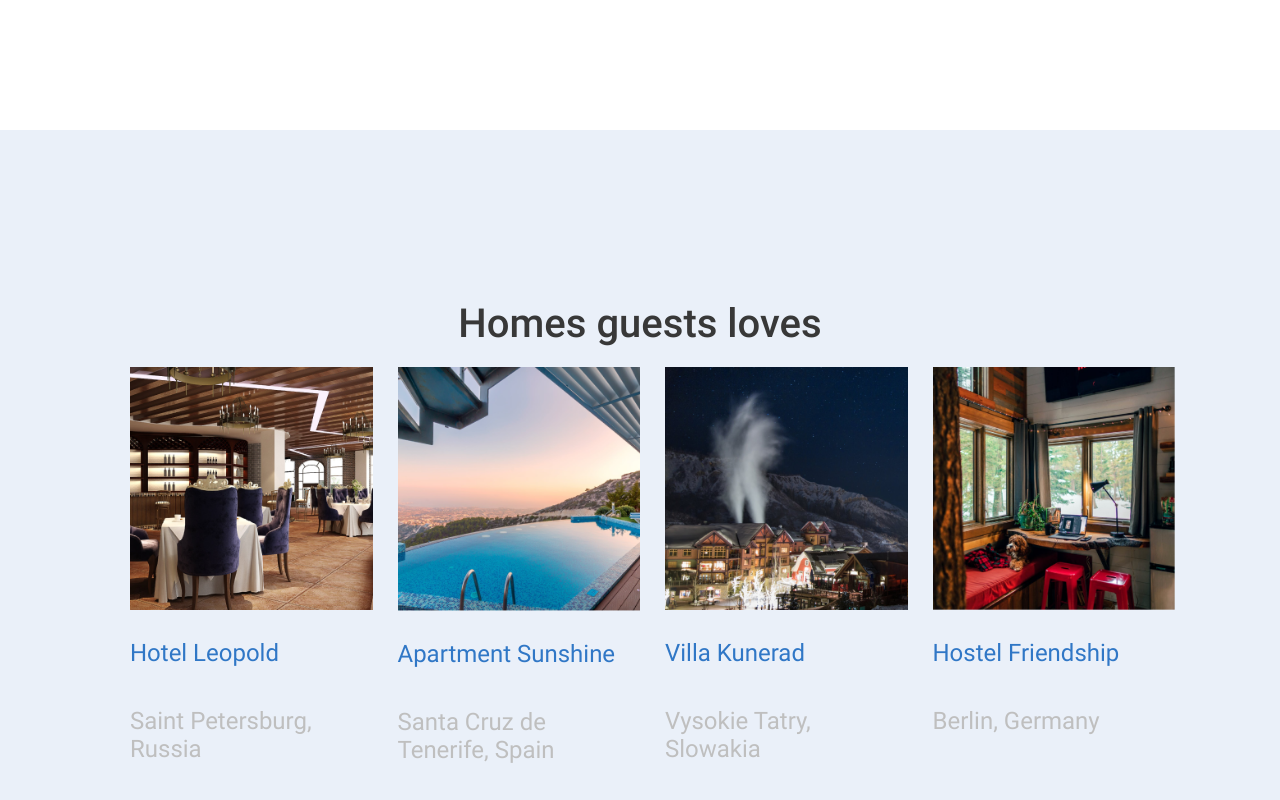
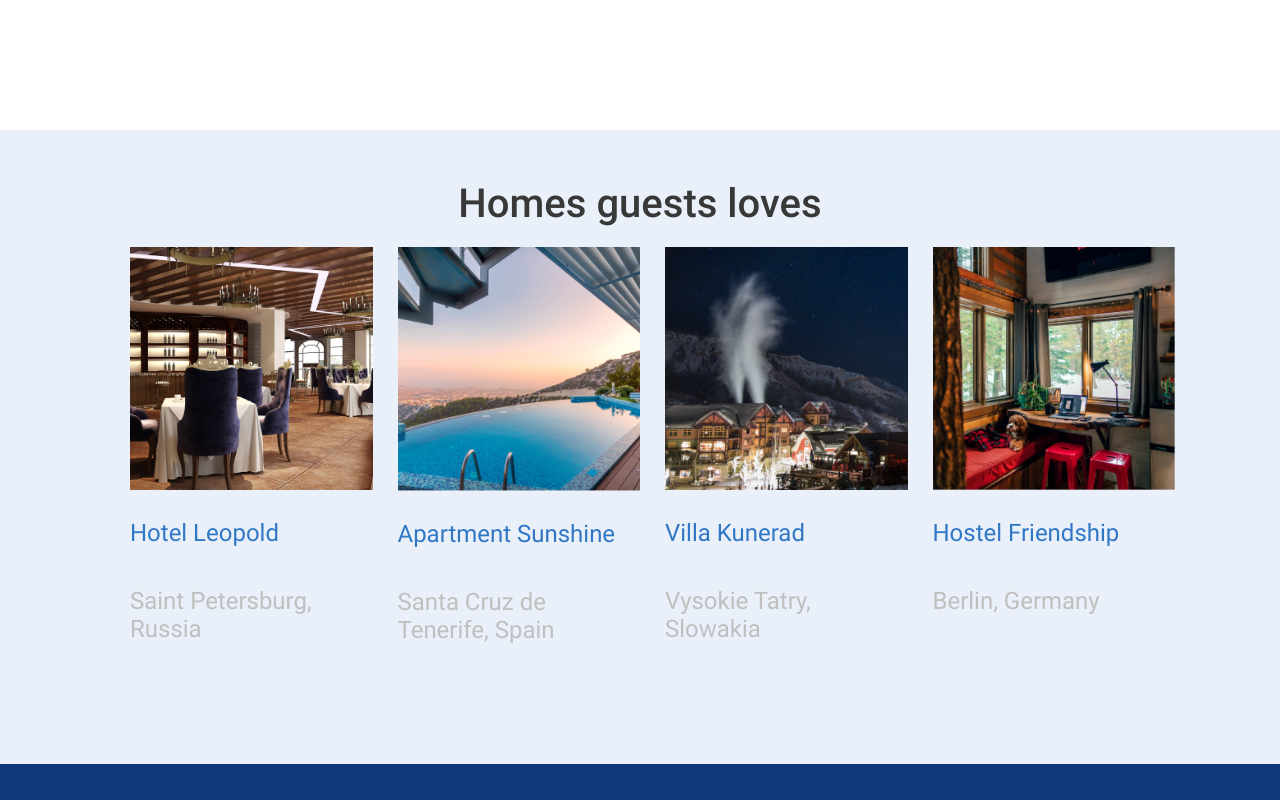
Before and after one commit to ValeryShev/if-html, a plain HTML site: page index.html in a window 1280 px wide. Shown: the part 1580-2380 px from the top of the page. Drawn offline with Linux system fonts and the light colour scheme.

Commit message:
lesson-6

```diff
--- a/styles/styles.css
+++ b/styles/styles.css
@@ -8,10 +8,6 @@ html, body {
     padding: 0;
     font-family: 'Roboto', sans-serif;
     width: 100%;
-}
-
-:root {
-    --columns-count: 12;
 }
 
 .container {
@@ -120,8 +116,6 @@ html, body {
 }
 
 .form_input {
-    /*position: relative;*/
-    /*align-items: center;*/
     width: 100%;
     height: 100%;
     border: none;
@@ -220,7 +214,6 @@ html, body {
 
 .homes_sec{
     width: 100%;
-    padding-top: 120px;
     background: #EAF0F9;
 }
 
```
